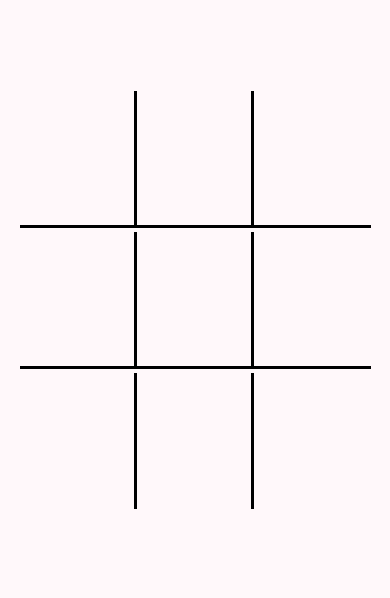
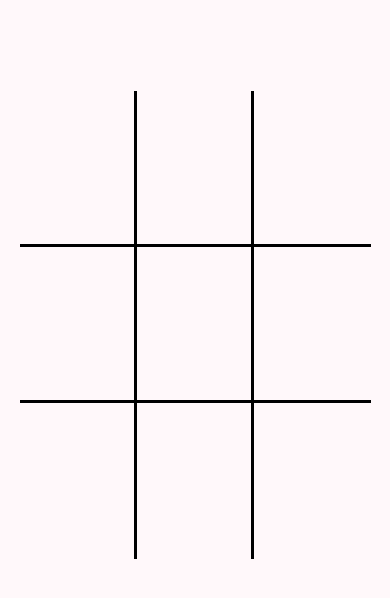
Before and after one commit to SahilKapoor24-Code/Tic-Tac-Toe, a plain HTML site: page index.html in a window 390 px wide. Shown: the part 50-648 px from the top of the page. Drawn offline with Linux system fonts and the light colour scheme.

Commit message:
Update Tic-Tac-Toe.css

```diff
--- a/assets/Tic-Tac-Toe.css
+++ b/assets/Tic-Tac-Toe.css
@@ -118,7 +118,7 @@ body{
     }
 
     .box {
-        height: 35vw;
+        height: 40vw;
         width: 30vw;
         font-size: 18vw;
 
```
